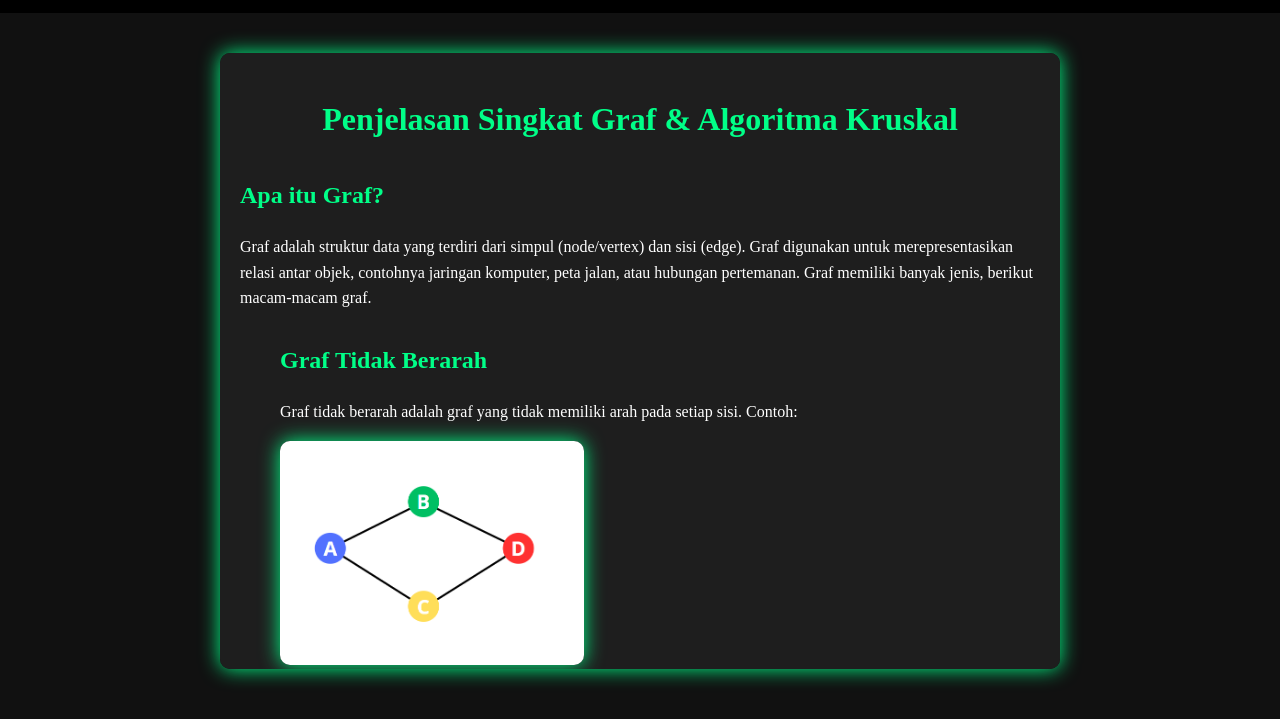
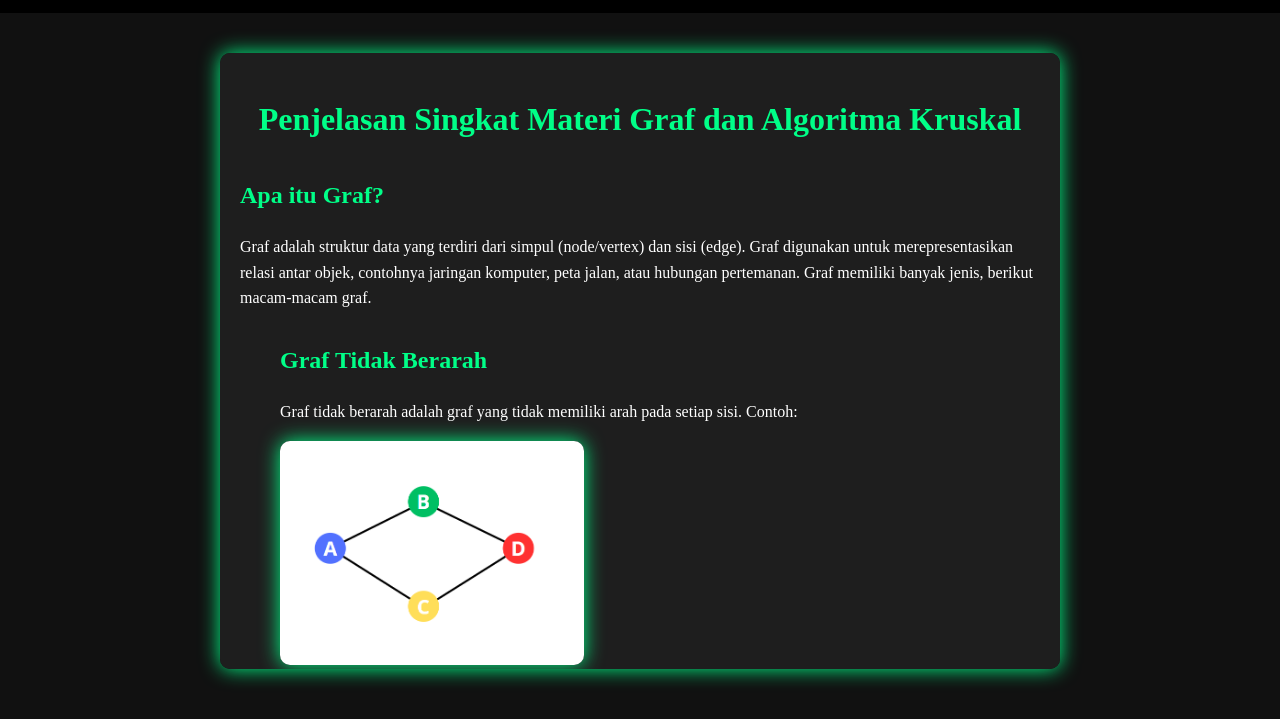
Before and after one commit to Jhamax/Kruskalofix, a plain HTML site: page Semester 2/Matematika Diskrit/html/materi.html in a window 1280 px wide. Shown: the part 81-800 px from the top of the page. Drawn offline with Linux system fonts and the light colour scheme.

Commit message:
update Matematika Diskrit

```diff
--- a/Semester 2/Matematika Diskrit/html/materi.html
+++ b/Semester 2/Matematika Diskrit/html/materi.html
@@ -4,7 +4,7 @@
 <head>
     <meta charset="UTF-8" />
     <meta name="viewport" content="width=device-width, initial-scale=1.0" />
-    <title>Materi Graf & Kruskal</title>
+    <title>Penjelasan Singkat Materi</title>
     <link rel="stylesheet" href="../css/materi.css" />
     <link rel="icon" href="../foto/logoKruskalofix.png" type="image/png">
 </head>
@@ -36,7 +36,7 @@
     </div>
 
     <div class="container">
-        <h1>Penjelasan Singkat Graf & Algoritma Kruskal</h1>
+        <h1>Penjelasan Singkat Materi Graf dan Algoritma Kruskal</h1>
 
         <section>
             <h2>Apa itu Graf?</h2>
```
